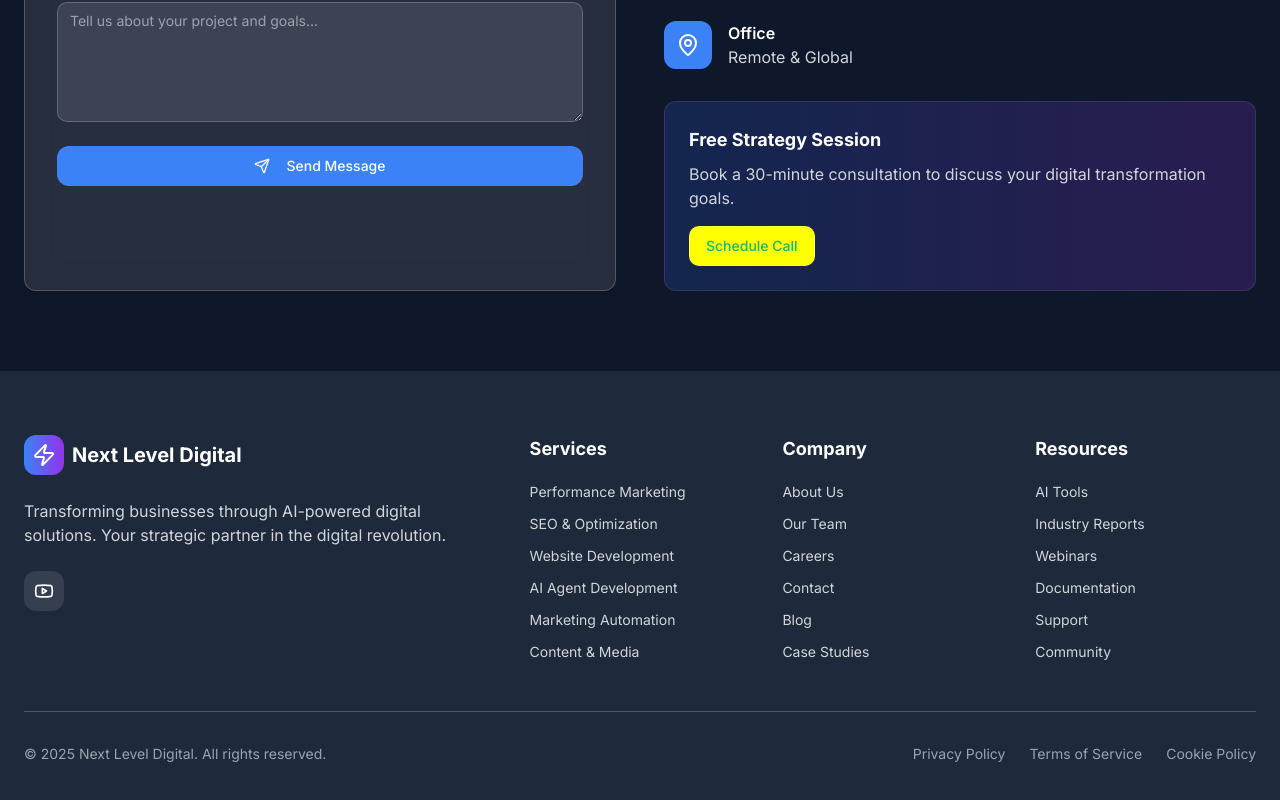
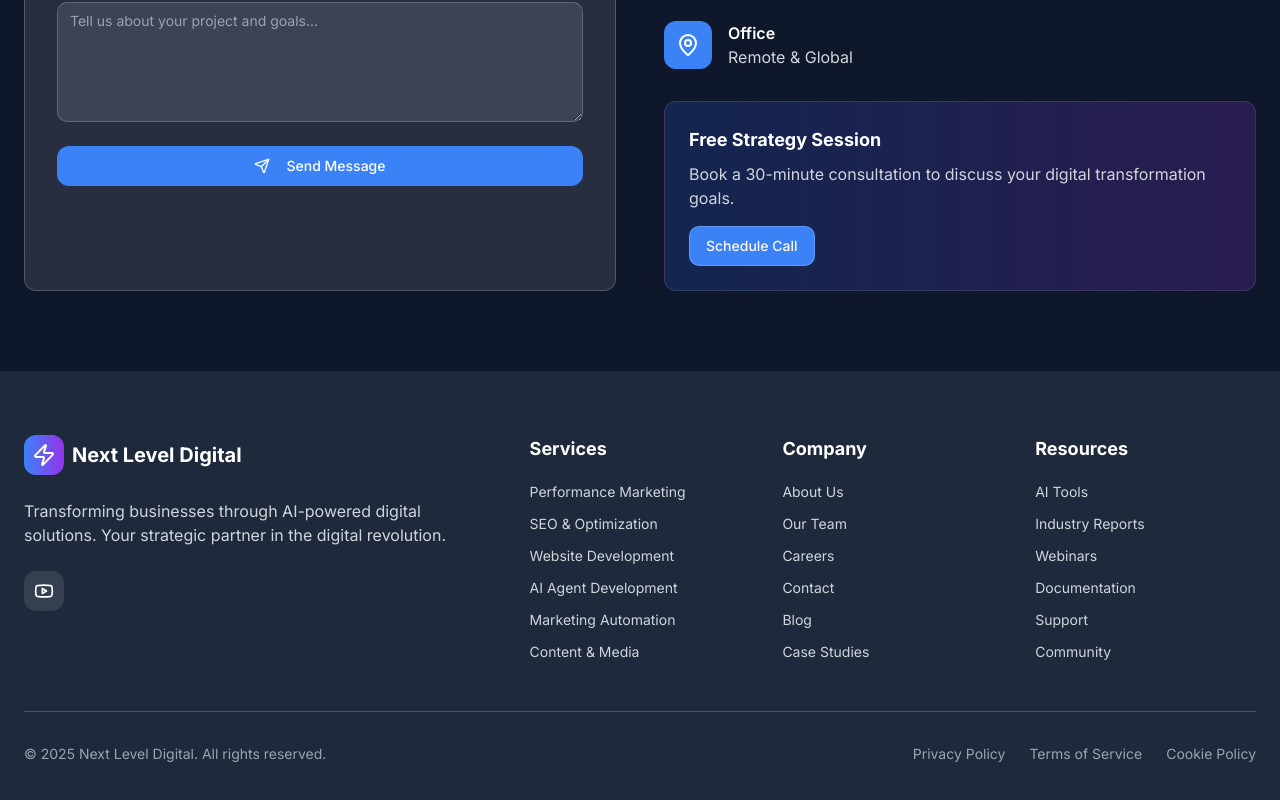
Before and after one commit to DigitalFahad/nextld, a React (Vite) app: page / in a window 1280 px wide. Shown: the part 3419-4219 px from the top of the page. Built offline with nearby package versions, Linux system fonts and the light colour scheme.

Commit message:
Visual edit in Lovable
Edited UI in Lovable

```diff
--- a/src/components/ContactSection.tsx
+++ b/src/components/ContactSection.tsx
@@ -141,7 +141,7 @@ const ContactSection = () => {
               <p className="text-gray-300 mb-4">
                 Book a 30-minute consultation to discuss your digital transformation goals.
               </p>
-              <Button variant="outline" className="border-white/20 hover:bg-white/10 text-emerald-500">
+              <Button variant="outline" className="border-white/20 text-orange-50 bg-electric-blue">
                 Schedule Call
               </Button>
             </div>
```
